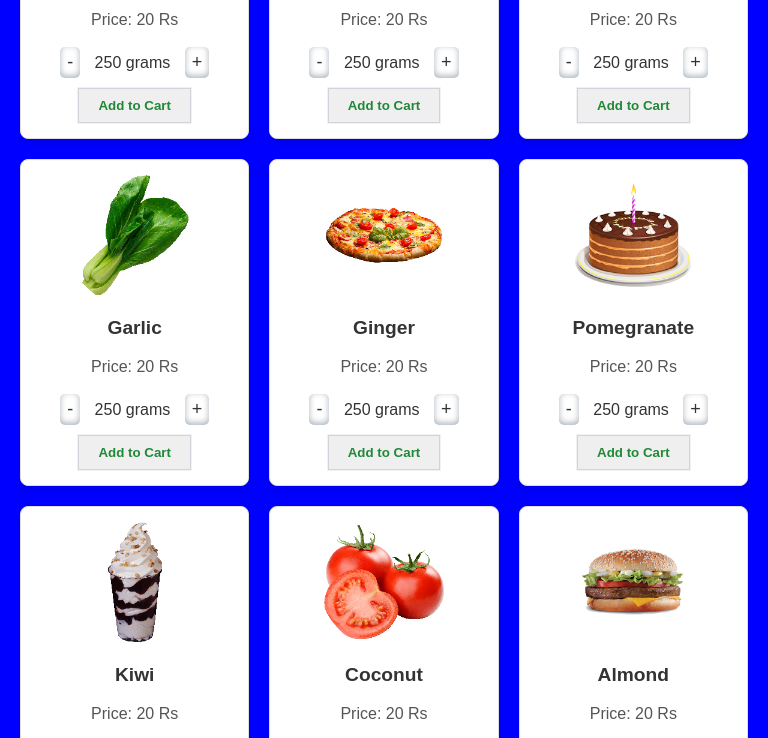
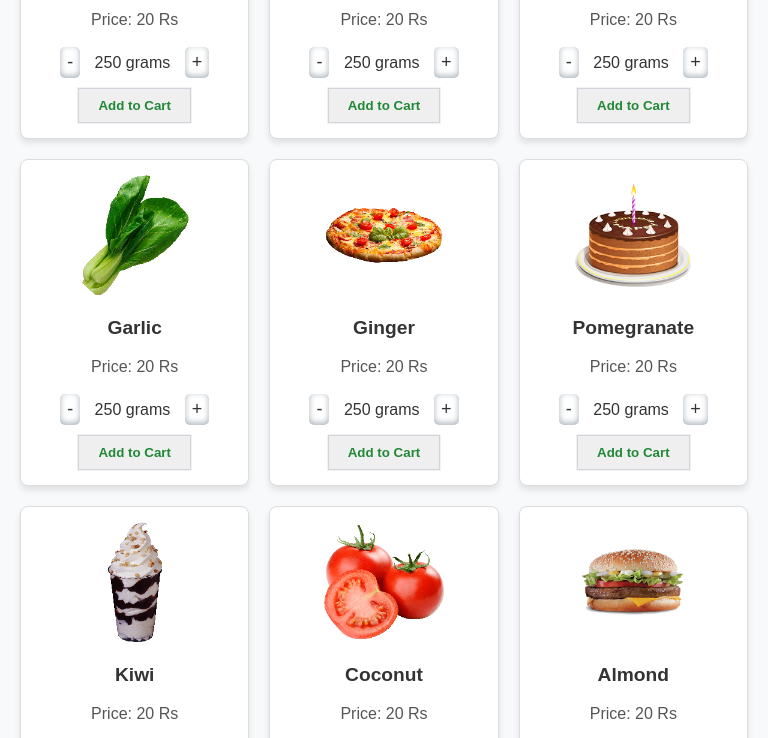
Before and after one commit to ananDsatya1525/DayneedsShop, a plain HTML site: page index.html in a window 768 px wide. Shown: the part 551-1289 px from the top of the page. Drawn offline with Linux system fonts and the light colour scheme.

Commit message:
Update index.css

```diff
--- a/index.css
+++ b/index.css
@@ -199,7 +199,7 @@ footer > ul > li > a{
 
  /* Media Query for Mobile Devices */
 
- @media (min-width:320px )and (max-width:480px){
+ @media (min-width:300px )and (max-width:480px){
   header h1 {
     font-size: 25px;
 }
@@ -355,9 +355,6 @@ main > #scrollingtext{
 
 /* Media Query for Tablets Ipads portrait mode */
 @media (min-width: 768px) and (max-width: 1024px){
-  body {
-      background-color: blue;
-  }
   .product-list {
     grid-template-columns: 1fr 1fr 1fr;
 }
```
